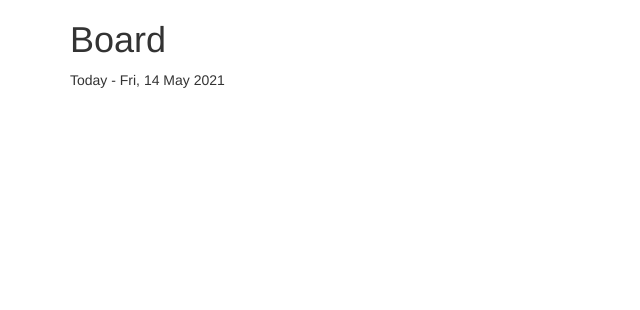
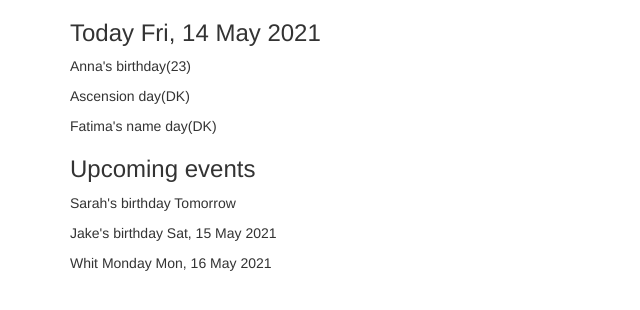
Before and after one commit to szage2/BirthdayReminder, a website: page bin/index.html in a window 1280 px wide. Shown: the whole page, without its empty margins (0-640 px from the left). Drawn offline with nearby package versions, Linux system fonts and the light colour scheme.

Commit message:
Adding containers, headings, paragraphs to index.html

```diff
--- a/bin/index.html
+++ b/bin/index.html
@@ -18,10 +18,22 @@
 
 <body>
   <!--Container for page  -->
-<div class="container">
-  <h1>Board</h1>
-  <p>Today - Fri, 14 May 2021</p>
-</div>
+  <div class="container">
+    <h3>Today Fri, 14 May 2021</h3>
+    <!--Container for section  -->
+    <div class="section_today_container">
+      <p>Anna's birthday(23)</p>
+      <p>Ascension day(DK)</p>
+      <p>Fatima's name day(DK)</p>
+    </div>
+    <h3>Upcoming events</h3>
+    <!--Container for section  -->
+    <div class="section_upcoming_container">
+      <p>Sarah's birthday Tomorrow</p>
+      <p>Jake's birthday Sat, 15 May 2021</p>
+      <p>Whit Monday Mon, 16 May 2021</p>
+    </div>
+  </div>
 
 </body>
 </html>
```
